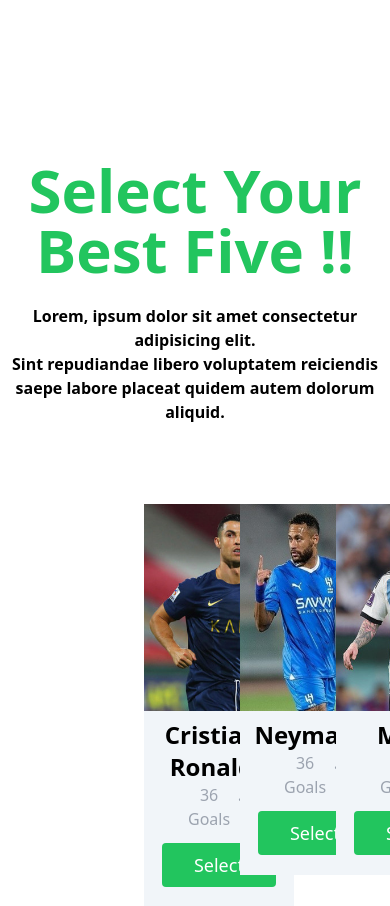
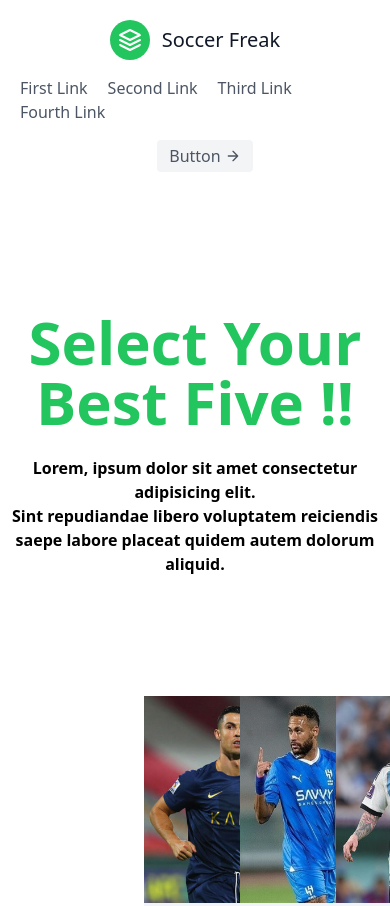
Before and after one commit to mohammad-tayeb/select-best-five, a plain HTML site: page index.html in a window 390 px wide. Shown: the top 906 px of the page. Drawn offline with nearby package versions, Linux system fonts and the light colour scheme.

Commit message:
non responsive

```diff
--- a/index.html
+++ b/index.html
@@ -9,8 +9,32 @@
 </head>
 
 <body>
+    <header class="text-gray-600 body-font">
+        <div class="container mx-auto flex flex-wrap p-5 flex-col md:flex-row items-center">
+          <nav class="flex lg:w-2/5 flex-wrap items-center text-base md:ml-auto">
+            <a class="mr-5 hover:text-gray-900">First Link</a>
+            <a class="mr-5 hover:text-gray-900">Second Link</a>
+            <a class="mr-5 hover:text-gray-900">Third Link</a>
+            <a class="hover:text-gray-900">Fourth Link</a>
+          </nav>
+          <a class="flex order-first lg:order-none lg:w-1/5 title-font font-medium items-center text-gray-900 lg:items-center lg:justify-center mb-4 md:mb-0">
+            <svg xmlns="http://www.w3.org/2000/svg" fill="none" stroke="currentColor" stroke-linecap="round" stroke-linejoin="round" stroke-width="2" class="w-10 h-10 text-white p-2 bg-green-500 rounded-full" viewBox="0 0 24 24">
+              <path d="M12 2L2 7l10 5 10-5-10-5zM2 17l10 5 10-5M2 12l10 5 10-5"></path>
+            </svg>
+            <span class="ml-3 text-xl">Soccer Freak</span>
+          </a>
+          <div class="lg:w-2/5 inline-flex lg:justify-end ml-5 lg:ml-0">
+            <button class="inline-flex items-center bg-gray-100 border-0 py-1 px-3 focus:outline-none hover:bg-gray-200 rounded text-base mt-4 md:mt-0">Button
+              <svg fill="none" stroke="currentColor" stroke-linecap="round" stroke-linejoin="round" stroke-width="2" class="w-4 h-4 ml-1" viewBox="0 0 24 24">
+                <path d="M5 12h14M12 5l7 7-7 7"></path>
+              </svg>
+            </button>
+          </div>
+        </div>
+      </header>
+
     <!-- header section -->
-    <section>
+    <section class="-mt-10 mb-10">
         <h1 class="font-bold text-6xl text-center mt-40 text-green-500">Select Your Best Five !!</h1>
         <h1 class="text-center font-semibold mt-6">Lorem, ipsum dolor sit amet consectetur adipisicing elit. <br> Sint
             repudiandae libero voluptatem reiciendis saepe labore placeat quidem autem dolorum aliquid.</h1>
@@ -87,7 +111,7 @@
             </div>
             <div class="bg-slate-100 h-fit w-fit pb-5 mb-2">
                 <img src="images/holand.jpg" alt="">
-                <h1 id="name-holand" class="text-2xl mt-2 font-semibold">Holand</h1>
+                <h1 id="name-holand" class="text-2xl mt-2 font-semibold">Haland</h1>
                 <div class="flex flex-row ms-11 text-gray-400">
                     <h1>36 Goals</h1>
                     <h1 class="mx-2 font-bold">.</h1>
@@ -126,7 +150,8 @@
         <div class="w-1/3 mt-20 ms-24 pt-10">
             <div id="player-list" class="bg-slate-100 h-96 w-fit p-5 font-semibold">
                 <h1 class="text-4xl text-green-500">Selected Five</h1>
-                <ol id="order-list" class="text-1xl mt-5">
+                <img class="h-1/2 -mt-16" src="images/line.png" alt="">
+                <ol id="order-list" class="text-1xl -mt-10">
                 </ol>
             </div>
 
```
Also changed, not shown: images/line.png (added).
